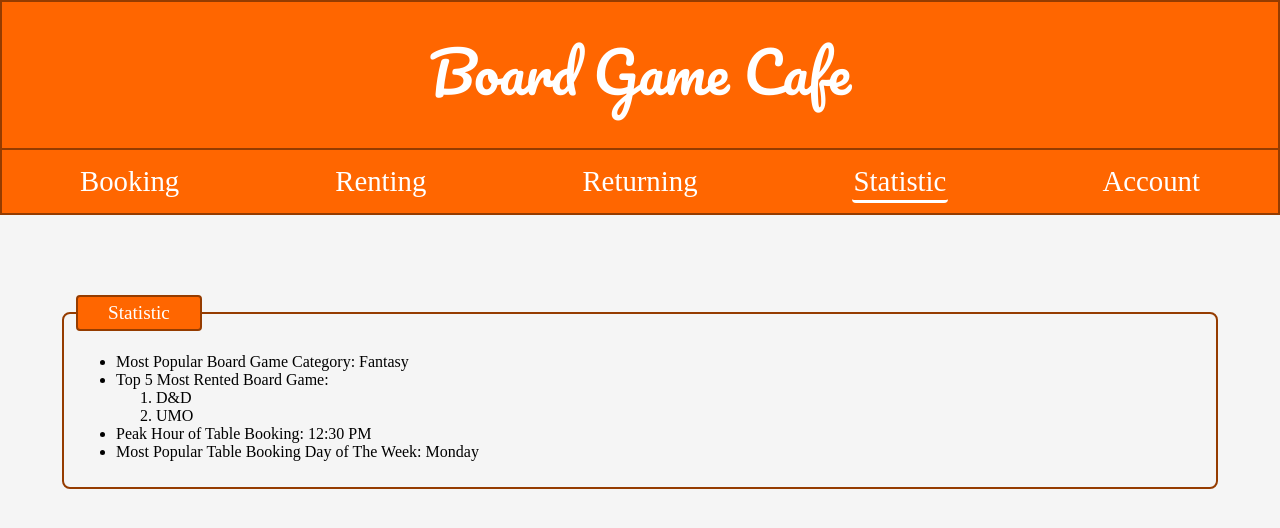
After one commit to EggADayKeepTheTeacherAway/Board-Game-Cafe, a Django app: page /stat/ in a window 1280 px wide. The commit adds this page. Shown: the top 528 px of the page. Run offline with Django 5.2, Linux system fonts and the light colour scheme.

Commit message:
feat: finish mockup statistic.html

```diff
--- /dev/null
+++ b/board_game_cafe/templates/app/statistic.html
@@ -0,0 +1,25 @@
+{% extends "base.html" %}
+
+{% block content %}
+<section class="main-body">
+    <fieldset class="table container">
+        <legend class="table-header">
+            Statistic
+        </legend>
+
+        <ul>
+            <li>Most Popular Board Game Category: Fantasy</li>
+            <li>
+                Top 5 Most Rented Board Game:
+                <ol>
+                    <li>D&D</li>
+                    <li>UMO</li>
+                </ol>
+            </li>
+
+            <li>Peak Hour of Table Booking: 12:30 PM</li>
+            <li>Most Popular Table Booking Day of The Week: Monday</li>
+        </ul>
+    </fieldset>
+</section>
+{% endblock %}
--- a/board_game_cafe/templates/base.html
+++ b/board_game_cafe/templates/base.html
@@ -25,6 +25,10 @@
               Returning
           </a>
 
+          <a href="{% url 'board_game_cafe:stat'%}" class="{% if request.resolver_match.url_name == 'stat' %}active{% endif %}">
+              Statistic
+          </a>
+
             <a>Account</a>
         </div>
     </div>
--- a/board_game_cafe/urls.py
+++ b/board_game_cafe/urls.py
@@ -1,6 +1,5 @@
 """Urls module for travel to each poll html."""
 from django.urls import path
-from django.views.generic.base import RedirectView
 
 from . import views
 
@@ -10,5 +9,6 @@ urlpatterns = [
     path("book/", views.HomeView.as_view(), name="index"),
     path("rent/", views.RentView.as_view(), name="rent"),
     path("return/", views.ReturnView.as_view(), name="return"),
-    path("input/", views.PostView.as_view(), name="post_view")
+    path("input/", views.PostView.as_view(), name="post_view"),
+    path("stat/", views.StatView.as_view(), name="stat"),
 ]
```
Also changed, not shown: board_game_cafe/templates/app/profile.html (added, +17 -0 lines), board_game_cafe/templates/app/statistc.html (deleted, +0 -29 lines).
